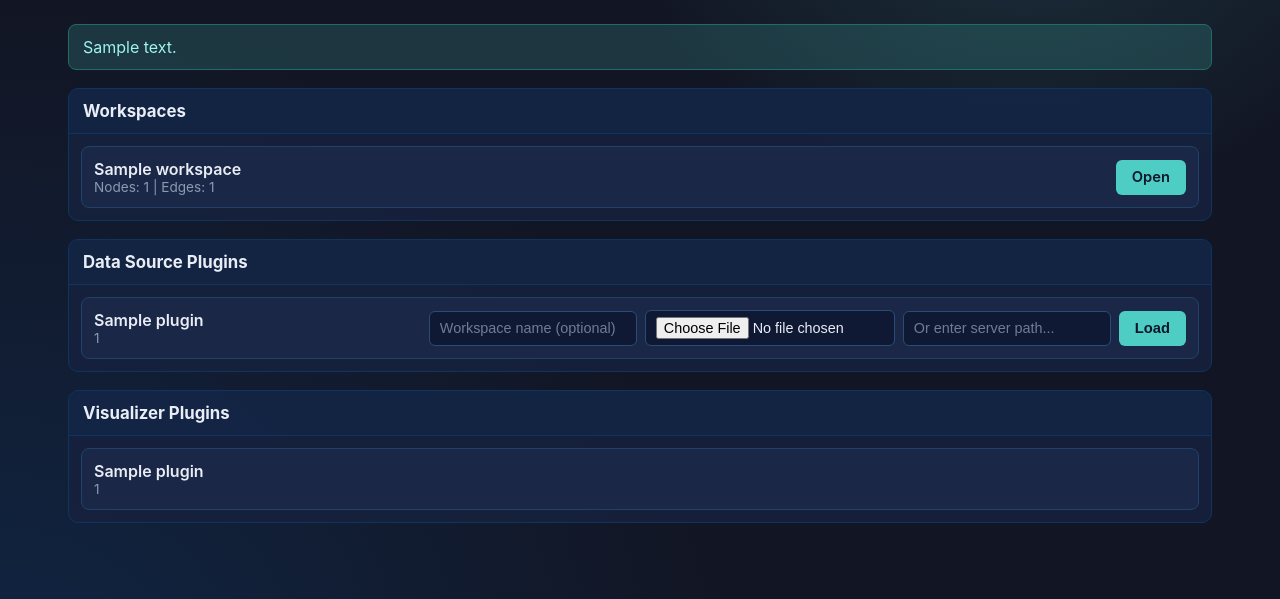
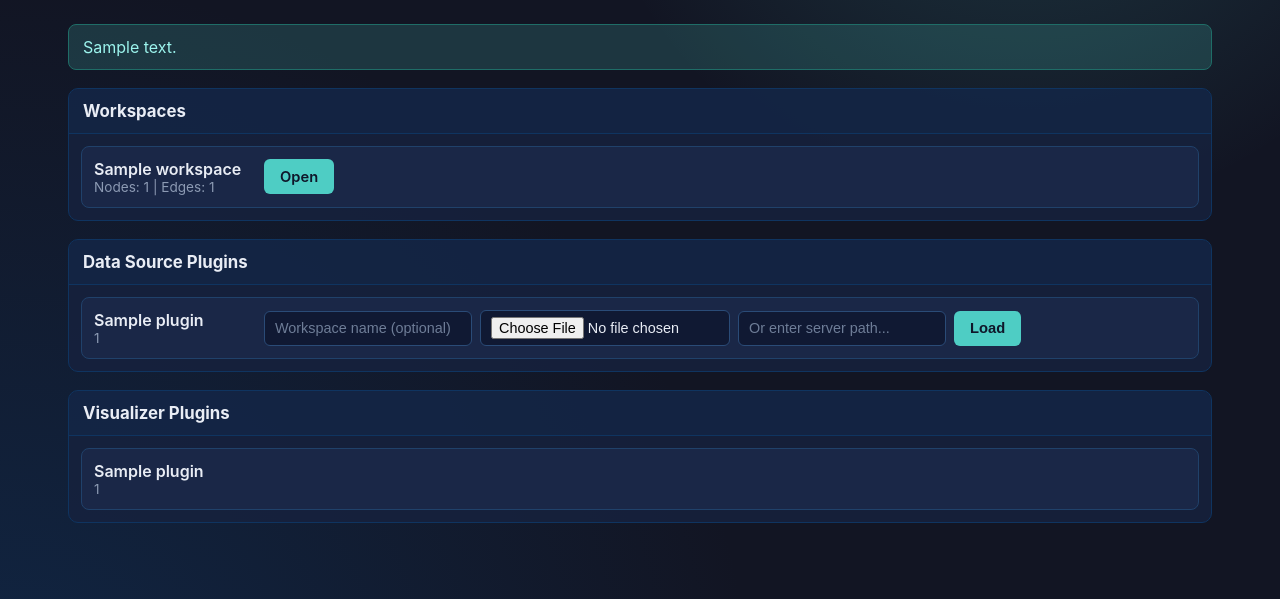
Before and after one commit to IgorAmi52/SOK-Project, a Django app: template graph_explorer/templates/main/home.html in a window 1280 px wide. Shown: the part 68-667 px from the top of the page. Run offline with Django 5.2, Linux system fonts and the light colour scheme; the template is opened without the code that fills it: most values are stand-ins (such as "Sample title", 1, 10 or a date in 2020).

Commit message:
fix: left-align data source plugin inputs

```diff
--- a/graph_explorer/templates/main/home.html
+++ b/graph_explorer/templates/main/home.html
@@ -103,8 +103,8 @@
             border: 1px solid #20416a;
             border-radius: 8px;
             display: flex;
-            justify-content: space-between;
-            align-items: center;
+            justify-content: flex-start;
+            align-items: flex-start;
             gap: 10px;
             flex-wrap: wrap;
         }
@@ -135,6 +135,7 @@
             gap: 8px;
             align-items: center;
             flex-wrap: wrap;
+            flex: 1 1 420px;
         }
 
         .load-form input,
--- a/graph_explorer_flask/templates/main/home.html
+++ b/graph_explorer_flask/templates/main/home.html
@@ -103,8 +103,8 @@
             border: 1px solid #20416a;
             border-radius: 8px;
             display: flex;
-            justify-content: space-between;
-            align-items: center;
+            justify-content: flex-start;
+            align-items: flex-start;
             gap: 10px;
             flex-wrap: wrap;
         }
@@ -135,6 +135,7 @@
             gap: 8px;
             align-items: center;
             flex-wrap: wrap;
+            flex: 1 1 420px;
         }
 
         .load-form input,
```
